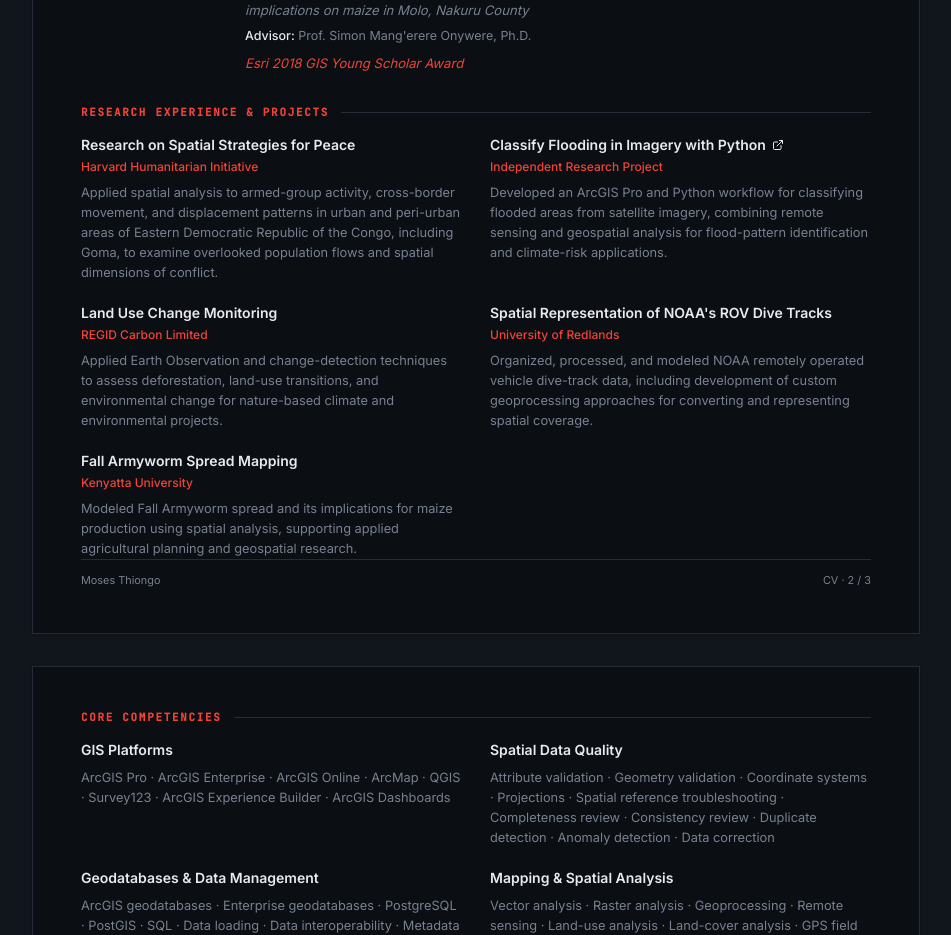
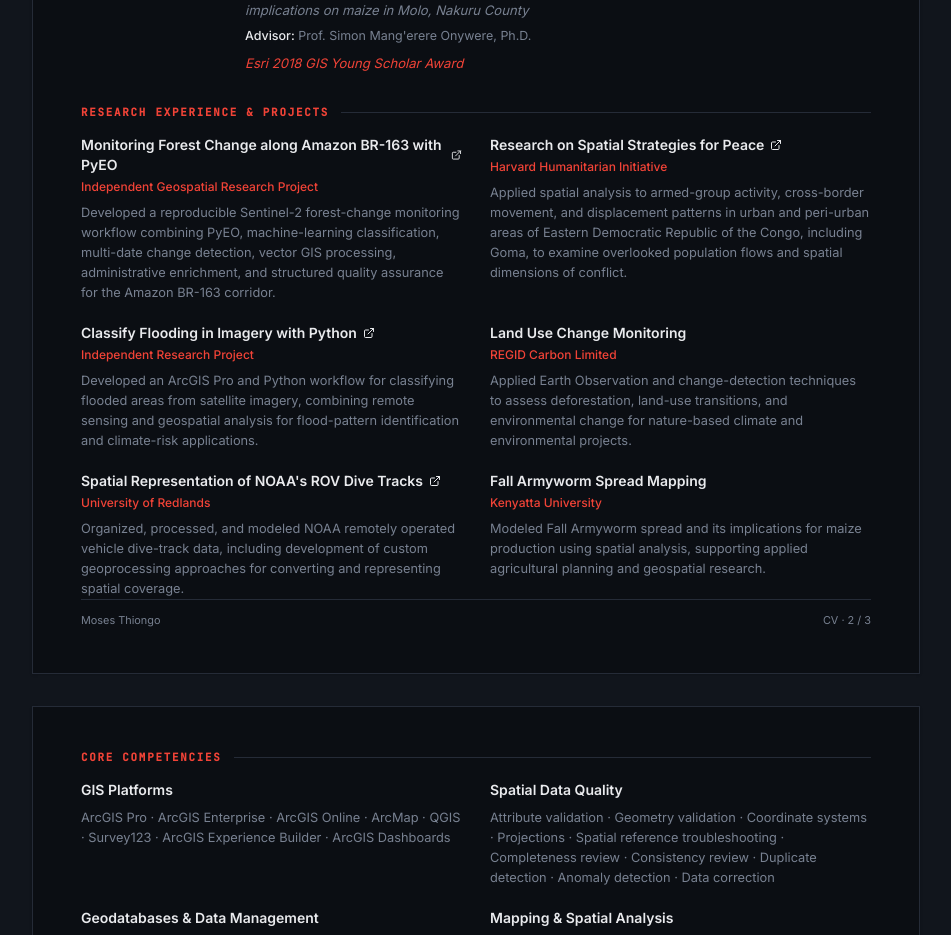
Before and after one commit to figmulberry/figmulberry.github.io, a React (Vite) app: page /cv in a window 1280 px wide. Shown: the part 2600-3535 px from the top of the page, without its empty margins (164-1115 px from the left). Built offline with nearby package versions, Linux system fonts and the light colour scheme; what astronomy-engine would draw is missing.

Commit message:
Update CV research projects and links

```diff
--- a/src/cv/cvData.ts
+++ b/src/cv/cvData.ts
@@ -3,7 +3,7 @@
 } from './types';
 
 export const cvData: CVData = {
-  lastUpdated: '2026-08-23',
+  lastUpdated: '2026-08-30',
 
   profile: {
     name:
@@ -285,6 +285,32 @@
   researchProjects: [
     {
       id:
+        'amazon-br163-forest-change-pyeo',
+
+      title:
+        'Monitoring Forest Change along Amazon BR-163 with PyEO',
+
+      organization:
+        'Independent Geospatial Research Project',
+
+      location:
+        'Brazilian Amazon, Brazil',
+
+      startDate:
+        '2026-07',
+
+      endDate:
+        '2026-07',
+
+      description:
+        'Developed a reproducible Sentinel-2 forest-change monitoring workflow combining PyEO, machine-learning classification, multi-date change detection, vector GIS processing, administrative enrichment, and structured quality assurance for the Amazon BR-163 corridor.',
+
+      url:
+        'https://figmulberry.github.io/portfolio/amazon-br163-forest-change-pyeo/',
+    },
+
+    {
+      id:
         'hhi-spatial-strategies-peace',
 
       title:
@@ -304,6 +330,9 @@
 
       description:
         'Applied spatial analysis to armed-group activity, cross-border movement, and displacement patterns in urban and peri-urban areas of Eastern Democratic Republic of the Congo, including Goma, to examine overlooked population flows and spatial dimensions of conflict.',
+
+      url:
+        'https://www.youtube.com/watch?v=KqJG7Xi4EFo&t=3645s',
     },
 
     {
@@ -370,6 +399,9 @@
 
       description:
         'Organized, processed, and modeled NOAA remotely operated vehicle dive-track data, including development of custom geoprocessing approaches for converting and representing spatial coverage.',
+
+      url:
+        'https://inspire.redlands.edu/works/publication-dissertation/szkeq-1fw85',
     },
 
     {
```
